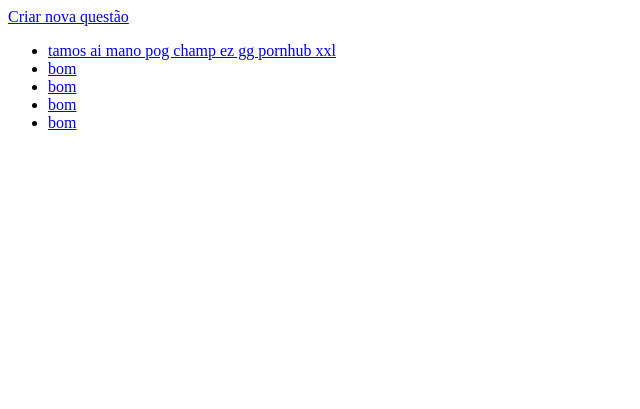
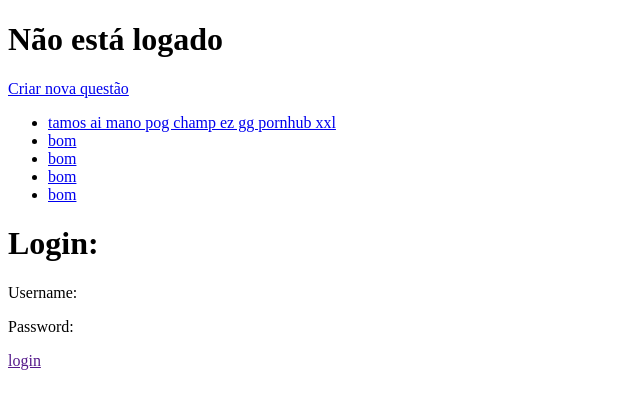
Before and after one commit to tsfoa-iscte/sitepr, a Django app: page /votacao/ in a window 1280 px wide. Shown: the top 409 px of the page, without its empty margins (0-640 px from the left). Run offline with Django 3.2, Linux system fonts and the light colour scheme; data comes from the database, SQL or seed files in the repository.

Commit message:
inicio do ex6

```diff
--- a/sitepr/votacao/models.py
+++ b/sitepr/votacao/models.py
@@ -1,6 +1,9 @@
 from django.db import models
 from django.utils import timezone
 from six import string_types
+from django.contrib.auth.models import User
+from django.contrib.auth import authenticate
+
 import datetime
 class Questao(models.Model):
     questao_texto = models.CharField(max_length=200)
@@ -17,3 +20,7 @@ class Opcao(models.Model):
     votos = models.IntegerField(default=0)
     def __str__(self):
         return self.opcao_texto
+
+class Aluno(models.Model):
+    user = models.OneToOneField(User,on_delete=models.CASCADE )
+    curso = models.CharField(max_length=100)
--- a/sitepr/votacao/templates/votacao/index.html
+++ b/sitepr/votacao/templates/votacao/index.html
@@ -2,9 +2,11 @@
 <html lang="en">
 <head>
     <meta charset="UTF-8">
-    <title>Title</title>
+    <title>Questões</title>
 </head>
 <body>
+
+<h1>Não está logado</h1>
 <a href="{% url 'votacao:criarquestao' %}">
         Criar nova questão
         </a>
@@ -23,5 +25,9 @@
 <p>Nao ha questoes disponiveis.</p>
 {% endif %}
 
+<h1>Login:</h1>
+<p>Username:</p>
+<p>Password:</p>
+<a href="">login</a>
 </body>
 </html>
```
